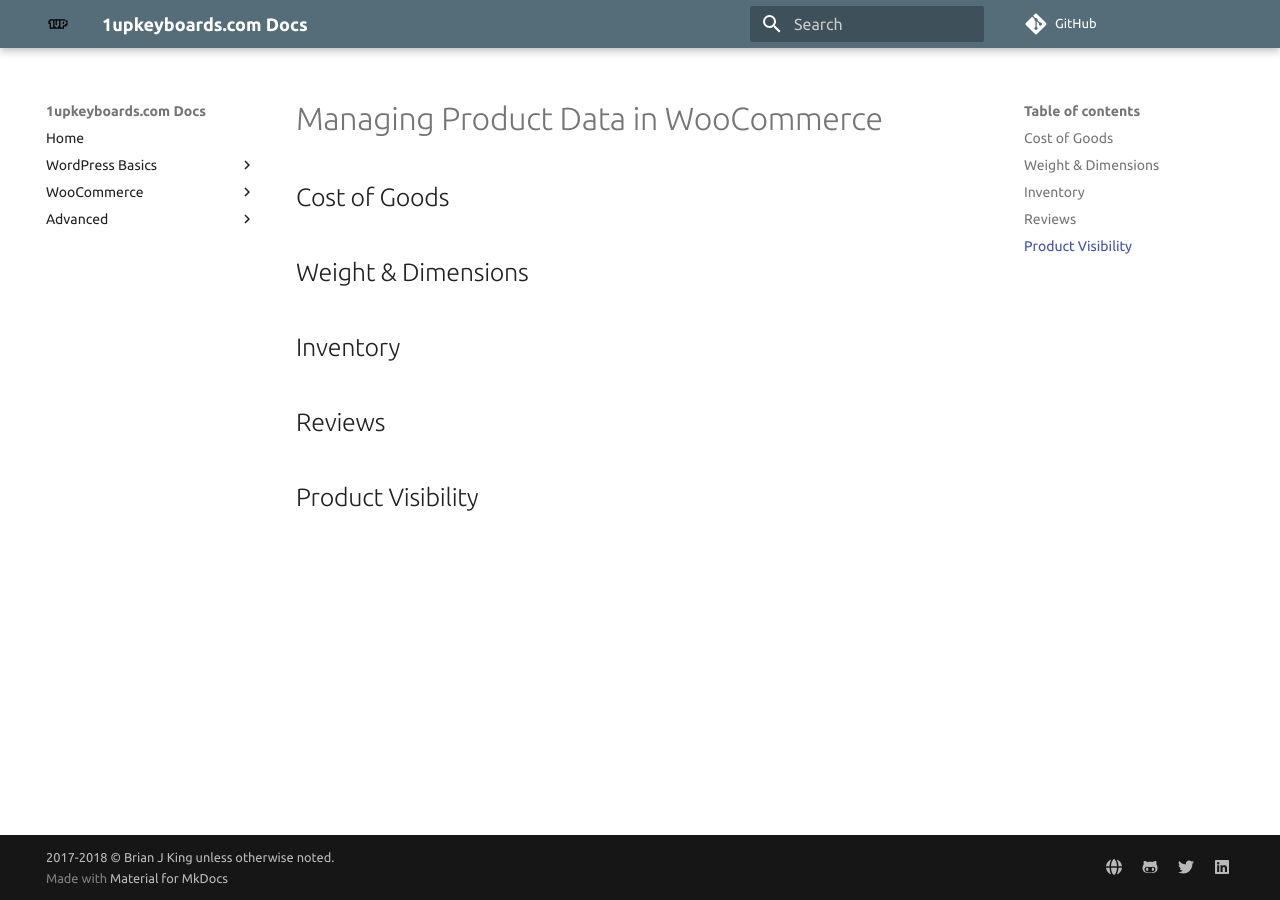
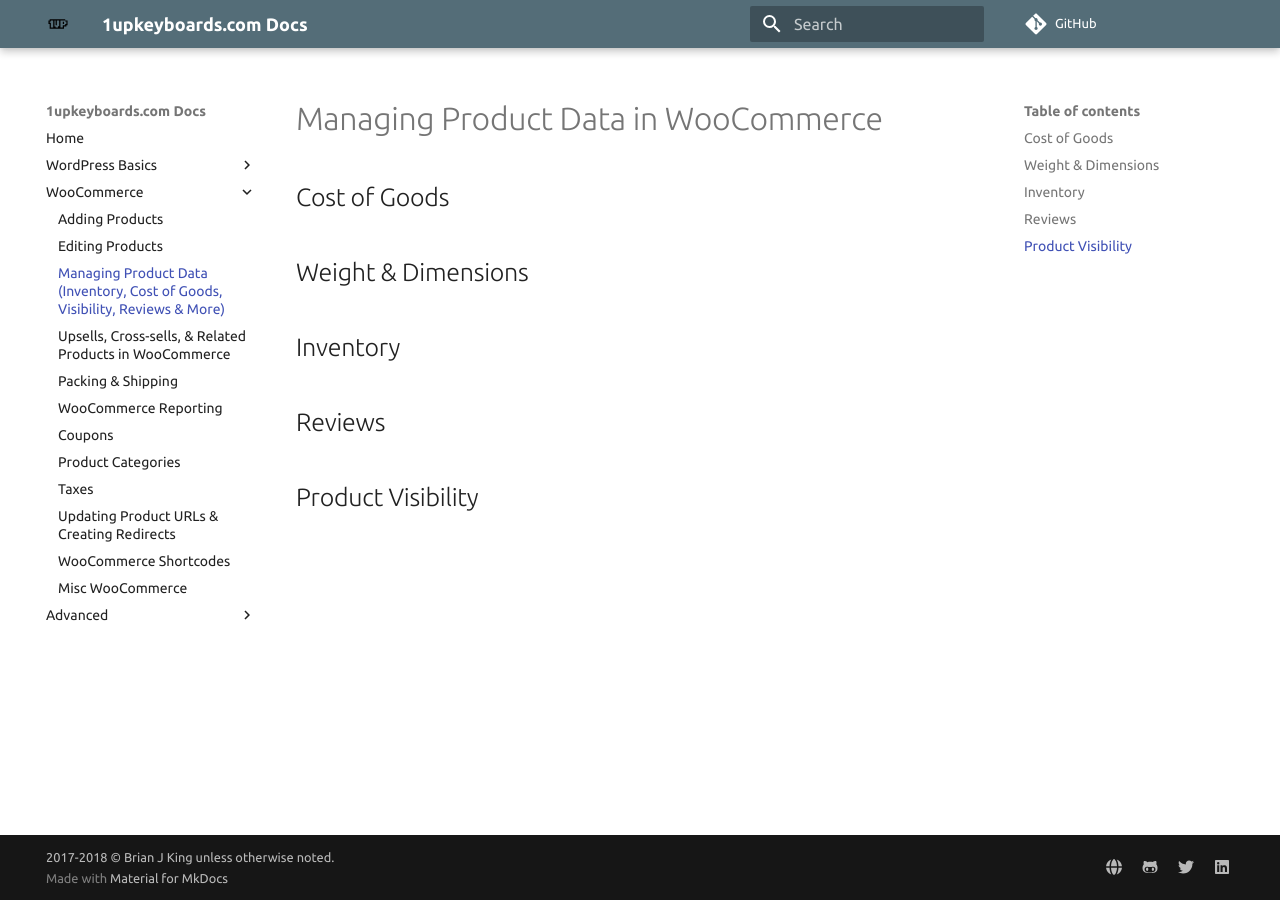
Before and after one commit to brianjking/1upkeyboard-docs, an MkDocs documentation site: the page built from docs/woocommerce/managing-product-data.md, in a window 1280 px wide. Built offline with MkDocs 1.6.1 and Material for MkDocs 9.7.7, drawn with Linux system fonts in a browser that asks for light colours; comment, search, counter and statistics services are not loaded; old or Windows-style settings are respelled for this version of MkDocs.

Commit message:
Fixing MKDocs due to typo in mkdocs.yml and updating tax pages

```diff
--- a/mkdocs.yml
+++ b/mkdocs.yml
@@ -20,12 +20,12 @@
 - WooCommerce:
     - Adding Products: woocommerce/add-products.md
     - Editing Products: woocommerce/edit-products.md
-    - Managing Product Data (Inventory, Cost of Goods, Visibility, Reviews & More): woocommerce/manage-product-data.md
+    - Managing Product Data (Inventory, Cost of Goods, Visibility, Reviews & More): woocommerce/managing-product-data.md
     - Upsells, Cross-sells, & Related Products in WooCommerce: woocommerce/upsells-cross-sells.md
     - Packing & Shipping: woocommerce/packing-shipping.md
     - WooCommerce Reporting: woocommerce/woo-reporting.md
     - Coupons: woocommerce/woo-coupons.md
-    - Categories: woocommerce/woo-categories.md
+    - Product Categories: woocommerce/woo-categories.md
     - Taxes: woocommerce/woo-taxes.md
     - Updating Product URLs & Creating Redirects: woocommerce/update-url-woo.md
     - WooCommerce Shortcodes: woocommerce/woo-shortcodes.md
```
Also changed, not shown: docs/woocommerce/woo-taxes.md (+23 -0 lines).
